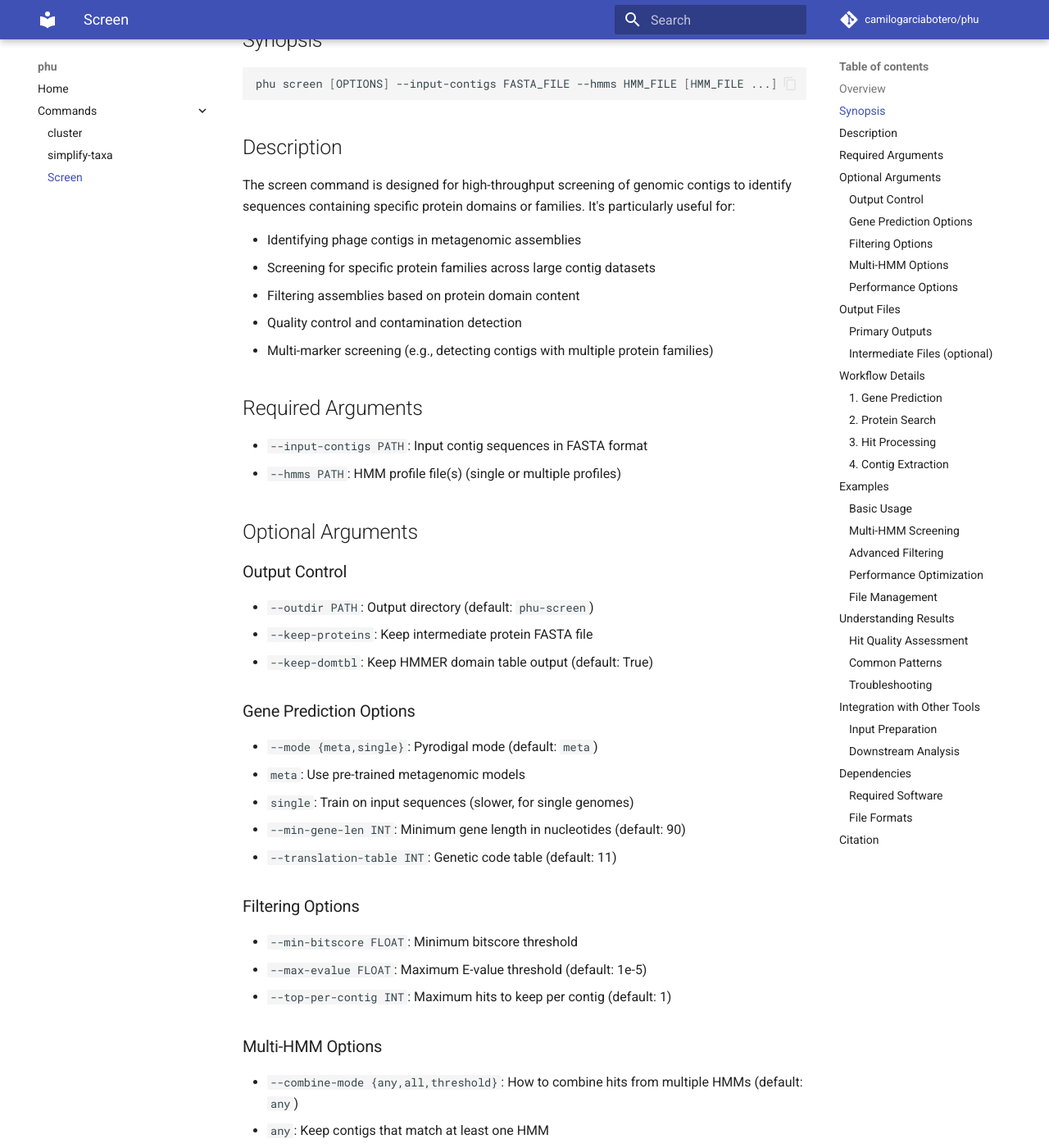
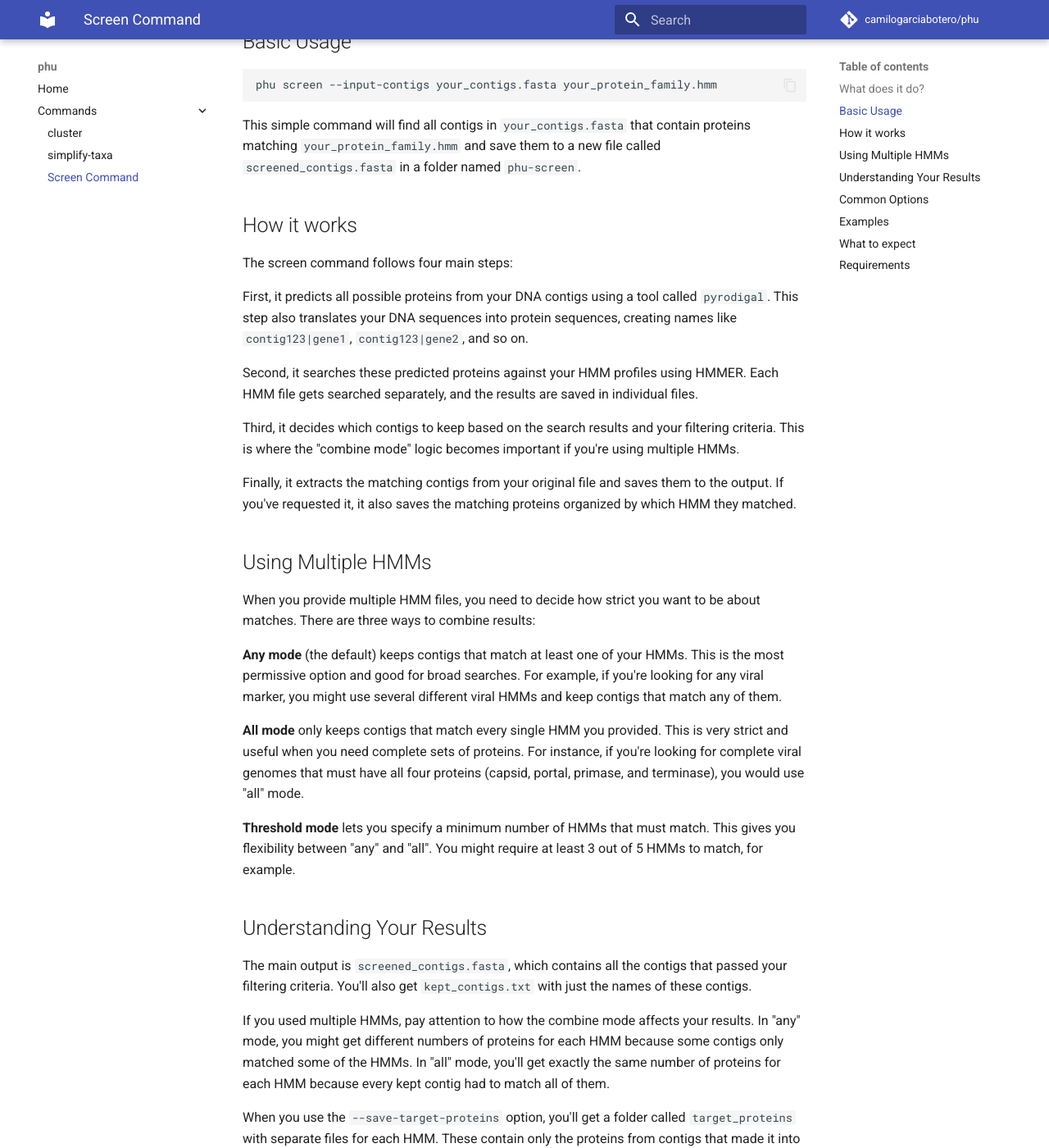
Before and after one commit to camilogarciabotero/phu, an MkDocs documentation site: the page built from docs/commands/screen.md, in a window 1280 px wide and 1400 px high, scrolled down 433 px. Shown: the whole window at 82% size. Built offline with MkDocs 1.6.1 and Material for MkDocs 9.7.7, drawn with Linux system fonts in a browser that asks for light colours; comment, search, counter and statistics services are not loaded; some of the changed text lies outside the part shown.

Commit message:
Refactor documentation for 'screen' command: clarify functionality, usage, and output details

````diff
--- a/docs/commands/screen.md
+++ b/docs/commands/screen.md
@@ -1,216 +1,91 @@
-# Screen
+# Screen Command
 
-## Overview
+## What does it do?
 
-The `phu screen` command screens DNA contigs for specific protein families using HMMER on predicted coding sequences (CDS). It provides a streamlined workflow that:
+The `phu screen` command helps you find DNA contigs that contain specific protein families. It works by predicting all the proteins in your contigs, then searching those proteins against Hidden Markov Model (HMM) profiles to find matches. Think of it as a molecular search engine for finding contigs with the proteins you care about.
 
-1. Predicts proteins from input contigs using pyrodigal
-2. Searches predicted proteins against HMM profiles using hmmsearch
-3. Identifies and filters significant hits
-4. Extracts contigs containing matches
+This is especially useful when you have metagenomic assemblies and want to pull out contigs that belong to viruses, or when you're looking for contigs that contain specific metabolic pathways.
 
-## Synopsis
+## Basic Usage
 
 ```bash
-phu screen [OPTIONS] --input-contigs FASTA_FILE --hmms HMM_FILE [HMM_FILE ...]
+phu screen --input-contigs your_contigs.fasta your_protein_family.hmm
 ```
 
-## Description
+This simple command will find all contigs in `your_contigs.fasta` that contain proteins matching `your_protein_family.hmm` and save them to a new file called `screened_contigs.fasta` in a folder named `phu-screen`.
 
-The screen command is designed for high-throughput screening of genomic contigs to identify sequences containing specific protein domains or families. It's particularly useful for:
+## How it works
 
-- Identifying phage contigs in metagenomic assemblies
-- Screening for specific protein families across large contig datasets
-- Filtering assemblies based on protein domain content
-- Quality control and contamination detection
-- Multi-marker screening (e.g., detecting contigs with multiple protein families)
+The screen command follows four main steps:
 
-## Required Arguments
+First, it predicts all possible proteins from your DNA contigs using a tool called `pyrodigal`. This step also translates your DNA sequences into protein sequences, creating names like `contig123|gene1`, `contig123|gene2`, and so on.
 
-- `--input-contigs PATH`: Input contig sequences in FASTA format
-- `--hmms PATH`: HMM profile file(s) (single or multiple profiles)
+Second, it searches these predicted proteins against your HMM profiles using HMMER. Each HMM file gets searched separately, and the results are saved in individual files.
 
-## Optional Arguments
+Third, it decides which contigs to keep based on the search results and your filtering criteria. This is where the "combine mode" logic becomes important if you're using multiple HMMs.
 
-### Output Control
-- `--outdir PATH`: Output directory (default: `phu-screen`)
-- `--keep-proteins`: Keep intermediate protein FASTA file
-- `--keep-domtbl`: Keep HMMER domain table output (default: True)
+Finally, it extracts the matching contigs from your original file and saves them to the output. If you've requested it, it also saves the matching proteins organized by which HMM they matched.
 
-### Gene Prediction Options
-- `--mode {meta,single}`: Pyrodigal mode (default: `meta`)
-  - `meta`: Use pre-trained metagenomic models
-  - `single`: Train on input sequences (slower, for single genomes)
-- `--min-gene-len INT`: Minimum gene length in nucleotides (default: 90)
-- `--translation-table INT`: Genetic code table (default: 11)
+## Using Multiple HMMs
 
-### Filtering Options
-- `--min-bitscore FLOAT`: Minimum bitscore threshold
-- `--max-evalue FLOAT`: Maximum E-value threshold (default: 1e-5)
-- `--top-per-contig INT`: Maximum hits to keep per contig (default: 1)
+When you provide multiple HMM files, you need to decide how strict you want to be about matches. There are three ways to combine results:
 
-### Multi-HMM Options
-- `--combine-mode {any,all,threshold}`: How to combine hits from multiple HMMs (default: `any`)
-  - `any`: Keep contigs that match at least one HMM
-  - `all`: Keep contigs that match all HMMs
-  - `threshold`: Keep contigs that match at least `--min-hmm-hits` HMMs
-- `--min-hmm-hits INT`: Minimum number of HMMs that must hit a contig (for `threshold` mode, default: 1)
+**Any mode** (the default) keeps contigs that match at least one of your HMMs. This is the most permissive option and good for broad searches. For example, if you're looking for any viral marker, you might use several different viral HMMs and keep contigs that match any of them.
 
-### Performance Options
-- `--threads INT`: Number of CPU threads for HMMER (default: 1)
+**All mode** only keeps contigs that match every single HMM you provided. This is very strict and useful when you need complete sets of proteins. For instance, if you're looking for complete viral genomes that must have all four proteins (capsid, portal, primase, and terminase), you would use "all" mode.
 
-## Output Files
+**Threshold mode** lets you specify a minimum number of HMMs that must match. This gives you flexibility between "any" and "all". You might require at least 3 out of 5 HMMs to match, for example.
 
-The screen command creates several output files in the specified output directory:
+## Understanding Your Results
 
-### Primary Outputs
-- `screened_contigs.fasta`: Contigs containing significant hits
-- `kept_contigs.txt`: List of contig IDs that passed filtering
-- `kept_hits.json`: Detailed information about significant hits (includes HMM source for multi-HMM runs)
+The main output is `screened_contigs.fasta`, which contains all the contigs that passed your filtering criteria. You'll also get `kept_contigs.txt` with just the names of these contigs.
 
-### Intermediate Files (optional)
-- `proteins.faa`: Predicted protein sequences (if `--keep-proteins`)
-- `hits_{hmm_name}.domtblout`: Raw HMMER domain table output per HMM (if `--keep-domtbl`)
+If you used multiple HMMs, pay attention to how the combine mode affects your results. In "any" mode, you might get different numbers of proteins for each HMM because some contigs only matched some of the HMMs. In "all" mode, you'll get exactly the same number of proteins for each HMM because every kept contig had to match all of them.
 
-## Workflow Details
+When you use the `--save-target-proteins` option, you'll get a folder called `target_proteins` with separate files for each HMM. These contain only the proteins from contigs that made it into your final results, not all the proteins that matched during the search.
 
-### 1. Gene Prediction
-Uses pyrodigal to predict coding sequences from input contigs:
-- Creates protein IDs in format: `{contig_id}|gene{number}`
-- Handles both metagenomic and single-genome modes
-- Filters genes by minimum length
+## Common Options
 
-### 2. Protein Search
-Runs hmmsearch against predicted proteins for each HMM:
-- Uses proper HMMER command structure: `hmmsearch [options] <hmmfile> <seqfile>`
-- Includes threading support with `--cpu` parameter
-- Generates domain table output with `--domtblout` (one per HMM)
+Use `--outdir` to change where the results are saved. The default is a folder called `phu-screen` in your current directory.
 
-### 3. Hit Processing
-Parses HMMER results and applies filtering:
-- Extracts contig IDs from protein sequence names
-- Applies E-value and bitscore thresholds
-- Combines hits across HMMs based on `--combine-mode`
-- Selects top hits per contig based on bitscore
+Use `--threads` to speed things up if you have multiple CPU cores available. This affects both the protein prediction step and the HMMER searches.
 
-### 4. Contig Extraction
-Uses seqkit to extract matching contigs:
-- Creates temporary ID list file
-- Extracts sequences matching the IDs
-- Preserves original contig names and descriptions
+Use `--max-evalue` to make your searches more or less strict. The default is 1e-5, which is reasonably stringent. Lower values (like 1e-10) are more strict, while higher values (like 1e-3) are more permissive.
+
+Use `--save-target-proteins` if you want to get the actual protein sequences that matched each HMM, not just the contigs.
 
 ## Examples
 
-### Basic Usage
+Find contigs with any viral protein:
 ```bash
-# Screen contigs for a specific protein family
-phu screen --input-contigs assembly.fasta --hmms pfam_domain.hmm
-
-# Use custom output directory
-phu screen --input-contigs contigs.fa --hmms family.hmm --outdir screening_results
+phu screen --input-contigs assembly.fasta viral_capsid.hmm viral_polymerase.hmm
 ```
 
-### Multi-HMM Screening
+Find contigs that have complete viral genomes (all four proteins):
 ```bash
-# Screen for contigs matching any of multiple markers
-phu screen --input-contigs assembly.fasta --hmms marker1.hmm marker2.hmm marker3.hmm --combine-mode any
-
-# Require contigs to match all HMMs
-phu screen --input-contigs contigs.fa --hmms family1.hmm family2.hmm --combine-mode all
-
-# Threshold mode: match at least 2 out of 3 HMMs
-phu screen --input-contigs assembly.fasta --hmms hmm1.hmm hmm2.hmm hmm3.hmm --combine-mode threshold --min-hmm-hits 2
+phu screen --input-contigs contigs.fa capsid.hmm portal.hmm primase.hmm terminase.hmm --combine-mode all
 ```
 
-### Advanced Filtering
+Use multiple threads and save the matching proteins:
 ```bash
-# Apply strict E-value threshold
-phu screen --input-contigs assembly.fasta --hmms domain.hmm --max-evalue 1e-10
-
-# Keep multiple hits per contig
-phu screen --input-contigs contigs.fa --hmms family.hmm --top-per-contig 3
-
-# Use bitscore threshold
-phu screen --input-contigs assembly.fasta --hmms domain.hmm --min-bitscore 50
+phu screen --input-contigs large_assembly.fasta marker.hmm --threads 16 --save-target-proteins
 ```
 
-### Performance Optimization
+Be more strict about matches:
 ```bash
-# Use multiple threads
-phu screen --input-contigs large_assembly.fasta --hmms domain.hmm --threads 16
-
-# Single genome mode (more accurate for complete genomes)
-phu screen --input-contigs genome.fasta --hmms family.hmm --mode single
+phu screen --input-contigs contigs.fa protein_family.hmm --max-evalue 1e-10
 ```
 
-### File Management
-```bash
-# Keep intermediate files for inspection
-phu screen --input-contigs contigs.fa --hmms domain.hmm \
-    --keep-proteins --keep-domtbl
+## What to expect
 
-# Clean run (minimal output files)
-phu screen --input-contigs assembly.fasta --hmms family.hmm \
-    --no-keep-proteins --no-keep-domtbl
-```
+Gene prediction usually takes 1-2 minutes per million base pairs of input. The HMMER searches take longer and depend on how many proteins were predicted and how many HMMs you're using. Using more threads helps significantly.
 
-## Understanding Results
+The output size depends on how many contigs match your criteria. In "any" mode, you might get quite a few contigs. In "all" mode, you'll typically get fewer but higher-confidence results.
 
-### Hit Quality Assessment
-- **E-value**: Statistical significance (lower = better)
-- **Bitscore**: Raw match score (higher = better)
-- **Domain coverage**: Check alignment coordinates in JSON output
-- **HMM Source**: For multi-HMM runs, check which HMM(s) matched
+If you don't get any results, try relaxing your E-value threshold or check that your HMM files are in the correct format. If you get too many results, try using "all" mode instead of "any" mode, or make your E-value threshold more strict.
 
-### Common Patterns
-- **High E-value with low bitscore**: Likely false positive
-- **Multiple hits per contig**: May indicate domain repeats or multidomain proteins
-- **Edge effects**: Partial domains at contig ends
-- **Multi-HMM matches**: Useful for identifying contigs with specific marker combinations
+## Requirements
 
-### Troubleshooting
-- **No proteins predicted**: Check input sequence format and minimum gene length
-- **No hits found**: Verify HMM file format and consider relaxing thresholds
-- **seqkit errors**: Ensure contig IDs don't contain special characters
-- **Multi-HMM issues**: Check HMM file paths and combine-mode settings
+You need to have pyrodigal, HMMER, and seqkit installed and available in your PATH. Your input contigs should be in FASTA format, and your HMM files should be in HMMER3 format (usually with .hmm extension).
 
-## Integration with Other Tools
-
-### Input Preparation
-```bash
-# From SPAdes assembly
-cp contigs.fasta input_contigs.fasta
-
-# Filter by length first
-seqkit seq -m 1000 assembly.fasta > filtered_contigs.fasta
-```
-
-### Downstream Analysis
-```bash
-# Count results
-wc -l phu-screen/kept_contigs.txt
-
-# Get statistics
-seqkit stats phu-screen/screened_contigs.fasta
-
-# Further analysis
-blastn -query phu-screen/screened_contigs.fasta -db nt
-```
-
-## Dependencies
-
-### Required Software
-- **pyrodigal**: Gene prediction (≥3.0)
-- **HMMER**: Protein profile searches (≥3.3)
-- **seqkit**: Sequence manipulation
-
-### File Formats
-- **Input contigs**: FASTA format (DNA sequences)
-- **HMM profiles**: HMMER3 format (.hmm files)
-- **Output**: FASTA, text, and JSON formats
-
-## Citation
-
-If you use the screen command in your research, please cite:
-- HMMER: [Eddy, S.R. "Accelerated profile HMM searches." PLoS Comp. Biol. 7:e1002195, 2011]
-- Pyrodigal: [Larralde, M. "Pyrodigal: Python bindings and interface to Prodigal." JOSS 7:4296, 2022]
+The command expects DNA sequences as input, not protein sequences. If you already have predicted proteins, you should use HMMER directly rather than this command.
````
